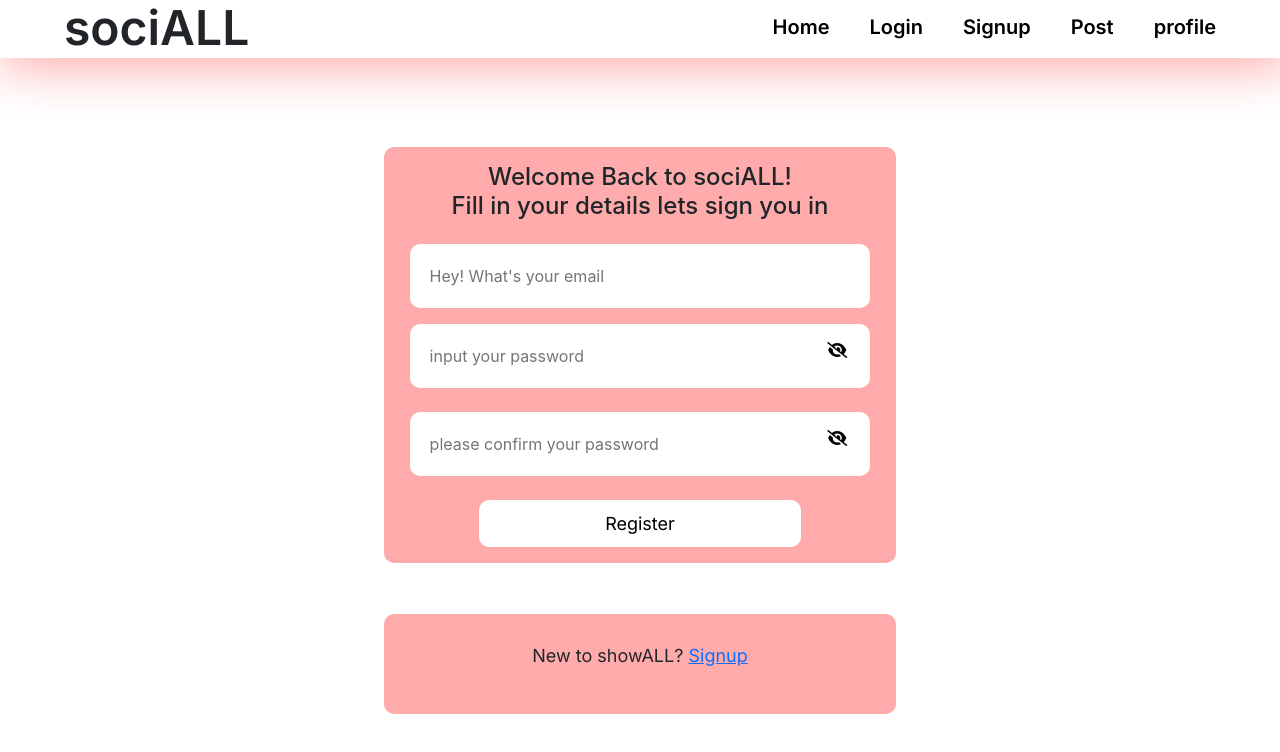
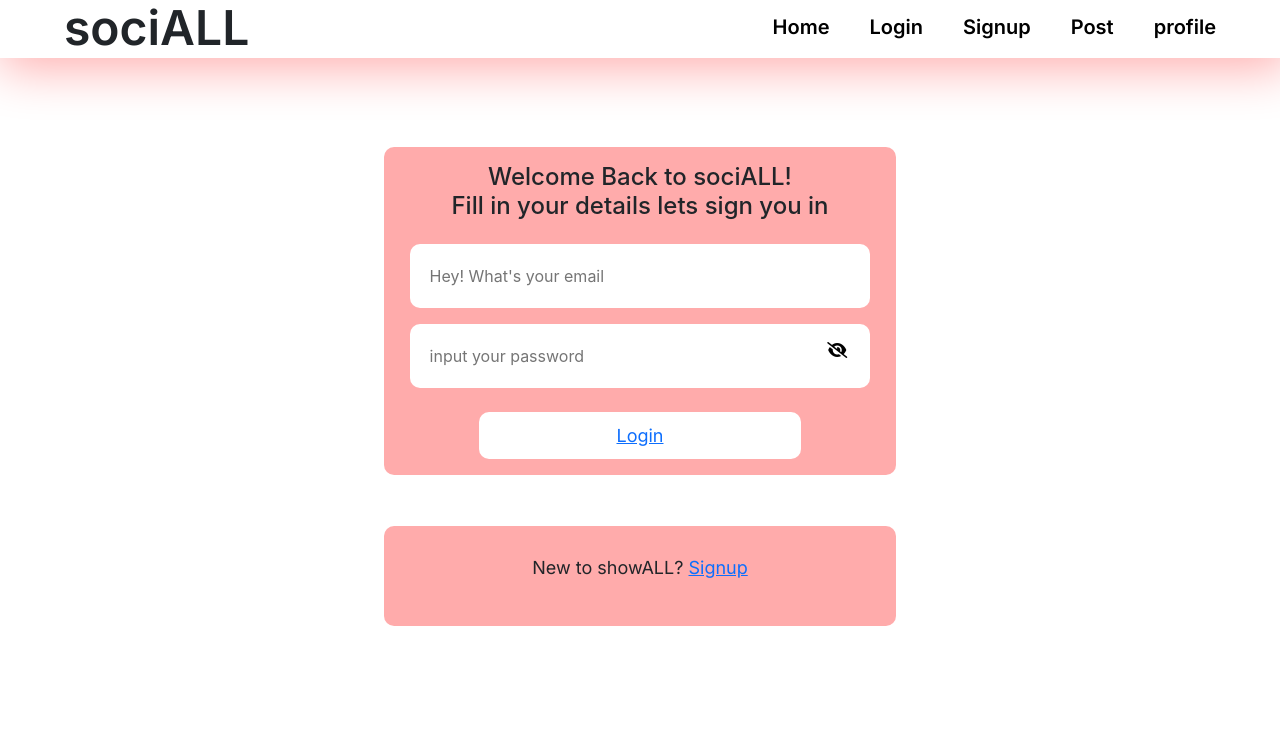
Before and after one commit to Onojason-Miracle/communally_server-, a React (Create React App) app: page /login in a window 1280 px wide. Shown: the top 752 px of the page. Built offline with nearby package versions, Linux system fonts and the light colour scheme.

Commit message:
link corrected

```diff
--- a/src/components/Login.jsx
+++ b/src/components/Login.jsx
@@ -76,16 +76,18 @@ function Login() {
             <PasswordInput value={password} onChange={handlePasswordChange}
             placeholder={"input your password"} />
 
-            <PasswordInput
+            {/* <PasswordInput
 
             placeholder={"please confirm your password"}
               value={confirmPassword}
               onChange={handleConfirmPasswordChange}
-            />
+            /> */}
 
             <p className="text-center">
               <button type="submit" className="signup-btn">
-                Register
+                <Link to="/dashboard">
+                  Login
+                </Link>
               </button>
             </p>
           </form>
--- a/src/components/Signup.jsx
+++ b/src/components/Signup.jsx
@@ -94,7 +94,7 @@ function Signup() {
 
 
             <p className="text-center">
-              <button type="submit" className='signup-btn'> <Link to="/dashboard">Register</Link></button>
+              <button type="submit" className='signup-btn'>Register</button>
             </p>
           </form>
 
```
